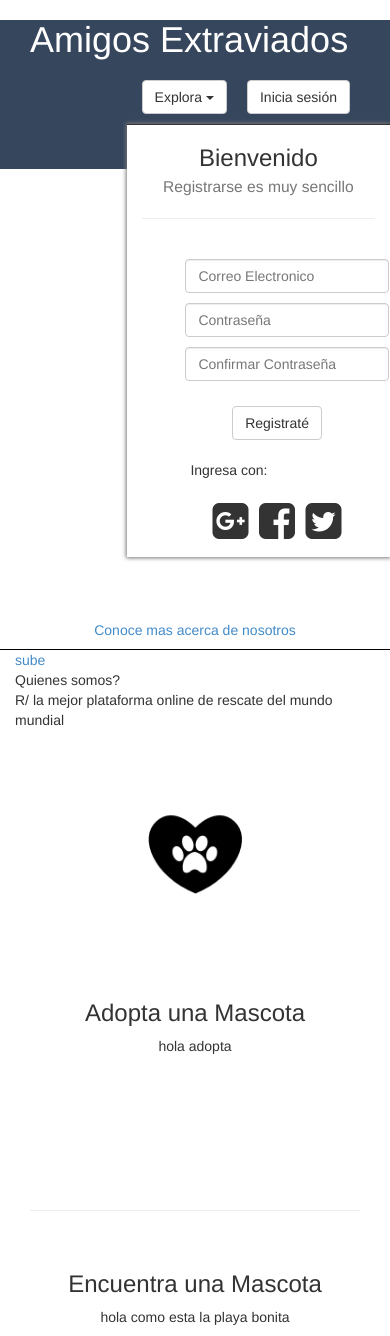
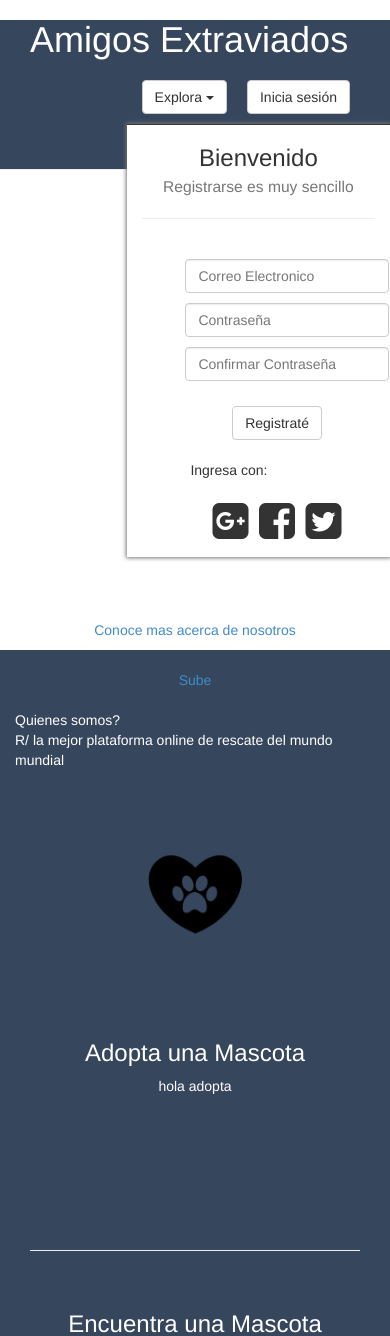
Before and after one commit to daeiouabc/amigosextraviados, a Python web app: template front/templates/index.html in a window 390 px wide; the page is wider, and only the part inside the window is pictured. Shown: the top 1336 px of that part. Run offline with Jinja, Linux system fonts and the light colour scheme; the template is opened without the code that fills it, so the values that code supplies are empty; some libraries are stand-ins or nearby versions.

Commit message:
avance al fornto de inicio y log-in

```diff
--- a/front/static/css/app.css
+++ b/front/static/css/app.css
@@ -19,7 +19,6 @@ input{
 /*++++++++++++++++*/
 .page-header{
 	margin-top: 0;
-	border-bottom: 1px solid;
 	background-color: #36465D;
 	color:white;
 	min-height: 150px;
@@ -31,7 +30,11 @@ input{
 
 .slide{
 	min-height: 650px;
-	border-bottom: 1px solid black;
+}
+
+#slide2{
+	background-color: #36465D;
+	color: white;
 }
 
 .bienvenido{
@@ -57,8 +60,10 @@ input{
 
 .info{
 	margin-top: 200px;
-	background-color: #36465D;
+	background-color: white;
 	left: 450px;
+	color: black;
+
 }
 
 .imagen-ayuda{
@@ -80,6 +85,11 @@ input{
 	text-align: center;
 }
 
+.btn-up{
+	margin: 20px;
+	text-align: center;
+}
+
 
 
 .navbar{
--- a/front/templates/index.html
+++ b/front/templates/index.html
@@ -82,8 +82,8 @@
 		</div>
 		<div class="row slide"  id="slide2">
 
-			<div class="col-md-12">
-				<a id="up"> <span class="glyphicon glyphicon-menu-up" aria-hidden="true"></span>sube</a>
+			<div class="btn-up col-centered">
+				<a id="up"> <span class="glyphicon glyphicon-menu-up" aria-hidden="true"></span>Sube</a>
 			</div>
 
 
```
